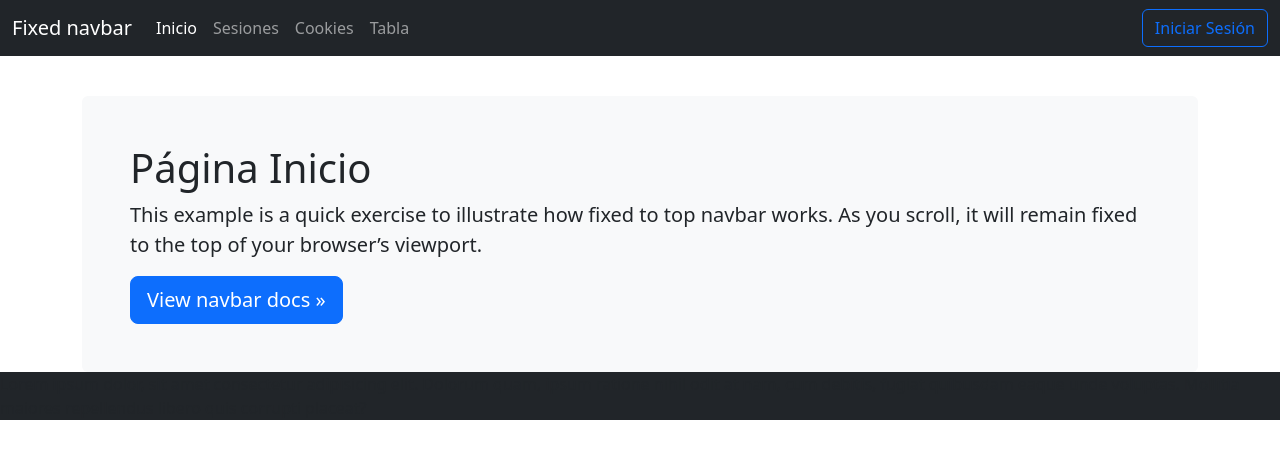
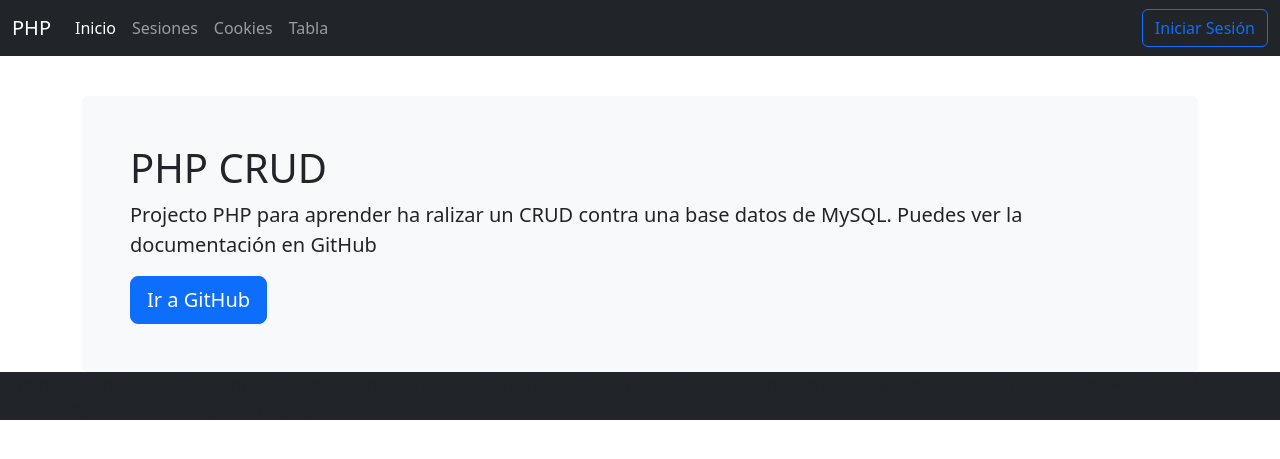
Before and after one commit to anderuraga/php_crud, a PHP site: page /index.php in a window 1280 px wide. Shown: the top 459 px of the page. Run offline with PHP 8.4, Linux system fonts and the light colour scheme.

Commit message:
mejora doc

```diff
--- a/index.php
+++ b/index.php
@@ -1,13 +1,15 @@
-<?php session_start(); ?>
+<?php
+session_start();
 
-<?php include 'view/includes/cabecera.php' ?>
-<?php include 'view/includes/navbar.php' ?>
-<?php include 'view/includes/alerta.php' ?>
+include 'view/includes/cabecera.php';
+include 'view/includes/navbar.php';
+include 'view/includes/alerta.php';
+?>
 
   <div class="bg-light p-5 rounded">
-    <h1>Página Inicio</h1>
-    <p class="lead">This example is a quick exercise to illustrate how fixed to top navbar works. As you scroll, it will remain fixed to the top of your browser’s viewport.</p>
-    <a class="btn btn-lg btn-primary" href="/docs/5.3/components/navbar/" role="button">View navbar docs &raquo;</a>
+    <h1>PHP CRUD</h1>
+    <p class="lead">Projecto PHP para aprender ha ralizar un CRUD contra una base datos de MySQL. Puedes ver la documentación en GitHub</p>
+    <a class="btn btn-lg btn-primary" target="_blank" href="https://github.com/anderuraga/php_crud" role="button">Ir a GitHub</a>
   </div>
 
-  <?php include 'view/includes/footer.php' ?>
+<?php include 'view/includes/footer.php' ?>
--- a/view/includes/navbar.php
+++ b/view/includes/navbar.php
@@ -1,6 +1,6 @@
 <nav class="navbar navbar-expand-md navbar-dark fixed-top bg-dark">
   <div class="container-fluid">
-    <a class="navbar-brand" href="#">Fixed navbar</a>
+    <a class="navbar-brand" href="#">PHP</a>
     <button class="navbar-toggler" type="button" data-bs-toggle="collapse" data-bs-target="#navbarCollapse" aria-controls="navbarCollapse" aria-expanded="false" aria-label="Toggle navigation">
       <span class="navbar-toggler-icon"></span>
     </button>
```
Also changed, not shown: README.md.
